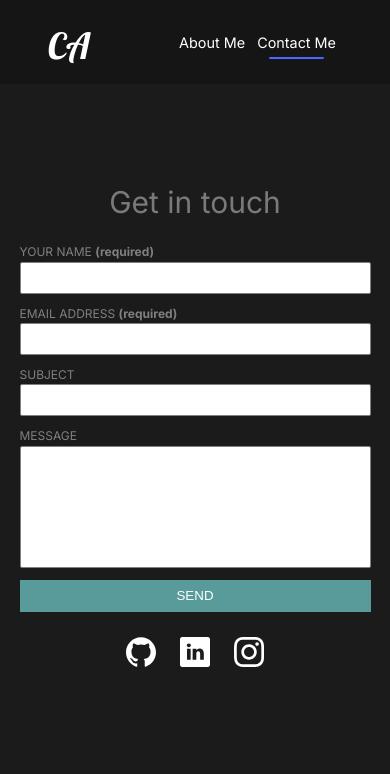
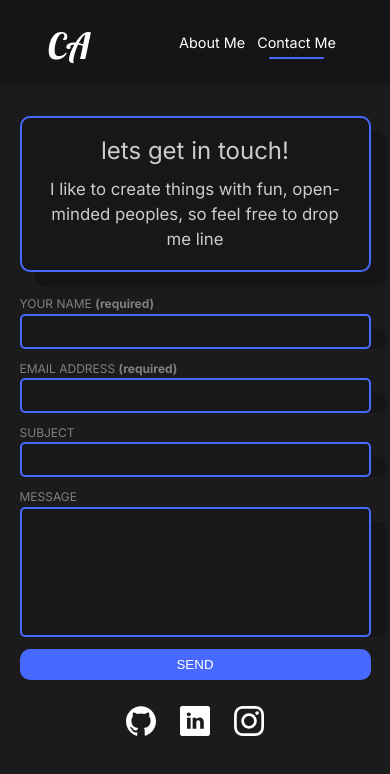
Before and after one commit to christiananagnostou/www, a React (Create React App) app: page /contact in a window 390 px wide. Shown: the top 774 px of the page. Built offline with nearby package versions, Linux system fonts and the light colour scheme.

Commit message:
fix: thin mobile UI issues

```diff
--- a/src/components/AboutPage/page_components/AboutSection.js
+++ b/src/components/AboutPage/page_components/AboutSection.js
@@ -19,7 +19,7 @@ function AboutSection() {
           <div className="bullet">
             <p>📍 Location</p>
             <code>
-              <p>San Francisco</p>
+              <p>San Fran</p>
             </code>
           </div>
 
@@ -185,6 +185,11 @@ const Image = styled.div`
     height: 15vh;
     margin: auto;
   }
+  @media (max-width: 400px) {
+    width: 10vh;
+    height: 10vh;
+    margin: auto;
+  }
 `;
 
 const Description = styled(motion.div)`
--- a/src/components/AboutPage/page_components/JourneySection.js
+++ b/src/components/AboutPage/page_components/JourneySection.js
@@ -117,6 +117,9 @@ const Icon = styled.div`
     display: flex;
     align-items: center;
   }
+  @media (max-width: 800px) {
+    margin: 1rem 1rem;
+  }
 `;
 
 const Bio = styled.div`
--- a/src/components/ContactPage/ContactUs.js
+++ b/src/components/ContactPage/ContactUs.js
@@ -3,7 +3,7 @@ import React, { useState } from "react";
 import emailjs from "emailjs-com";
 // Animations
 import { motion } from "framer-motion";
-import { pageAnimation, titleAnim } from "../../animation";
+import { fade, pageAnimation, titleAnim } from "../../animation";
 import styled from "styled-components";
 import SocialLinks from "../AboutPage/page_components/SocialLinks";
 
@@ -61,13 +61,17 @@ function ContactUs() {
 
   return (
     <ContactStyle variants={pageAnimation} initial="hidden" animate="show" exit="exit">
-      <Title>
+      <Title variants={fade}>
         <Hide>
-          <motion.h2 variants={titleAnim}>Get in touch</motion.h2>
+          <motion.h2 variants={titleAnim}>lets get in touch!</motion.h2>
+          <motion.p variants={titleAnim}>
+            I like to create things with fun, open-minded peoples, so feel free to drop me line
+          </motion.p>
         </Hide>
       </Title>
       <FormContainer>
         {sentSuccessful && <p>Sent successfully. You'll hear from me soon!</p>}
+
         <form id="contact-form" onSubmit={handleSubmit} method="POST">
           <Hide>
             <motion.div variants={titleAnim}>
@@ -156,9 +160,25 @@ const ContactStyle = styled(motion.div)`
   min-height: 90vh;
 `;
 
-const Title = styled.div`
-  margin-bottom: 2rem;
-  color: #7a7a7a;
+const Title = styled(motion.div)`
+  max-width: 90%;
+  text-align: center;
+  margin: 1rem;
+  color: #ccc;
+  border-radius: 10px;
+  padding: 1rem 2rem;
+  background: rgba(20, 20, 20, 0.5);
+  box-shadow: 15px 15px 0 rgba(20, 20, 20, 0.9);
+  border: 2px solid #4769ff;
+
+  h2,
+  p {
+    margin: 0;
+    padding: 0.5rem 0;
+  }
+  h2 {
+    font-size: 2rem;
+  }
   @media (max-width: 1300px) {
     margin-bottom: 1rem;
     margin-top: -4rem;
@@ -185,23 +205,34 @@ const FormGroup = styled.div`
     margin: 1rem 0 0.2rem;
   }
   .form-input {
-    border: 1px solid grey;
-    border-radius: 2px;
+    background: rgba(20, 20, 20, 0.5);
+    box-shadow: 15px 15px 0 rgba(20, 20, 20, 0.9);
+    border: 2px solid #4769ff;
+
+    border-radius: 5px;
     padding: 0.5rem;
     font-size: 1.25rem;
-    color: rgb(67, 67, 67);
-    font-family: "Lucida Sans", "Lucida Sans Regular", "Lucida Grande", "Lucida Sans Unicode",
-      Geneva, Verdana, sans-serif;
-    letter-spacing: 1px;
+    color: white;
+    font-family: inherit;
+    letter-spacing: 0.5px;
+
+    &:focus {
+      outline-color: #4769ff;
+      outline-style: solid;
+      outline-width: medium;
+      outline-offset: -5px;
+    }
   }
   textarea {
     resize: none;
     overflow: auto;
+    border-radius: 5px;
   }
   .form-btn {
     padding: 0.7rem;
     color: white;
-    background: rgb(89, 154, 154);
+    background: #4769ff;
+    border-radius: 10px;
     border: none;
     margin-top: 1rem;
     cursor: pointer;
--- a/src/components/MyWorkPage/ProjectTile.js
+++ b/src/components/MyWorkPage/ProjectTile.js
@@ -25,8 +25,6 @@ export default function ProjectTile({ project }) {
           <Link to={project.url}>Details</Link>
         </div>
       </motion.header>
-
-      {/* <motion.div variants={lineAnim} className="line"></motion.div> */}
 
       <Link to={project.url}>
         <Hide>
@@ -59,8 +57,7 @@ const Project = styled(motion.div)`
       font-size: 2rem;
     }
     .links {
-      display: inline-block;
-      min-width: fit-content;
+      /* min-width: max-content; */
       a {
         text-decoration: none;
         font-size: 1.2rem;
@@ -83,6 +80,8 @@ const Project = styled(motion.div)`
     height: 70vh;
     object-fit: cover;
     object-position: left;
+    filter: grayscale(70%);
+    transition: filter 0.3s ease-out;
   }
   @media (max-width: 1000px) {
     width: 95%;
@@ -96,6 +95,12 @@ const Project = styled(motion.div)`
   }
   @media (max-width: 500px) {
     width: 90%;
+
+    header {
+      flex-direction: column;
+      /* align-items: */
+    }
+
     h2 {
       font-size: 1.3rem;
     }
@@ -112,5 +117,8 @@ const Hide = styled.div`
   &:hover {
     transform: scale(1.01);
     box-shadow: 15px 15px 0 rgba(20, 20, 20, 0.9);
+    img {
+      filter: grayscale(0%);
+    }
   }
 `;
```
